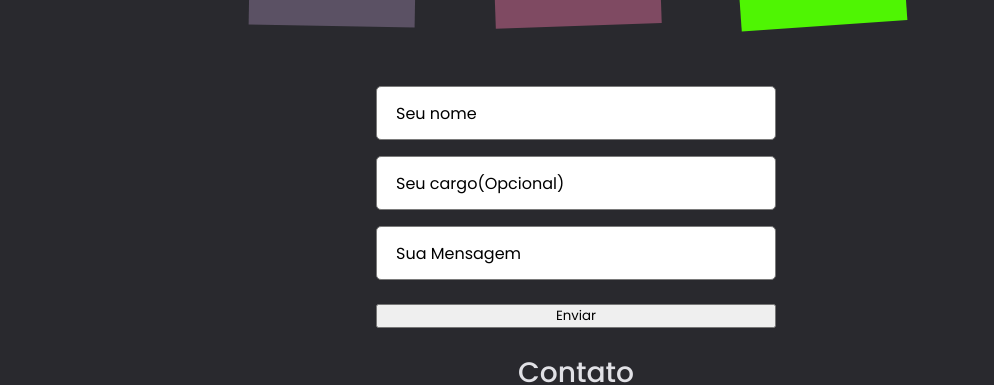
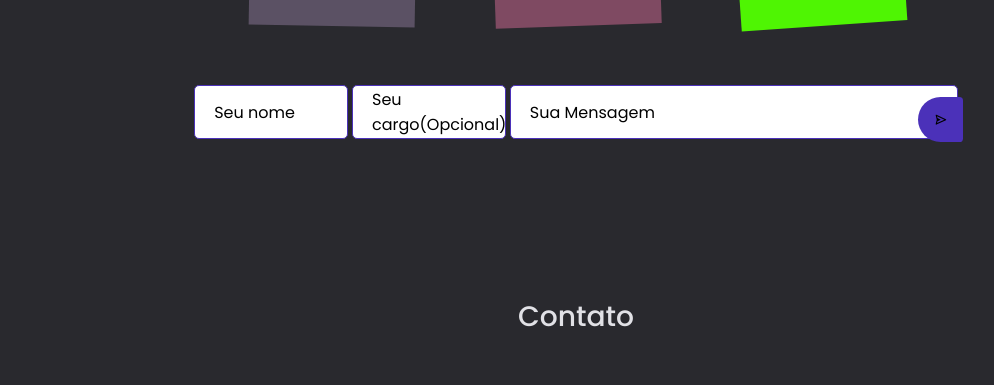
Before and after one commit to Brunogoniadis/PortifolioBrunoGoniadis, a React (Vite) app: page / in a window 1280 px wide. Shown: the part 3179-3564 px from the top of the page, without its empty margins (64-1058 px from the left). Built offline with nearby package versions, Linux system fonts and the light colour scheme.

Commit message:
Styled: Input PostIt

```diff
--- a/src/components/Input/styles.ts
+++ b/src/components/Input/styles.ts
@@ -6,11 +6,12 @@ export const Wrapper = styled.div`
     position: relative;
 `
 export const Icon = styled.div`
-    position: absolute;
-    top:-90%;
-    left: 88%;
-    transform: translateY(-50%);
+    position: relative;
+    bottom:3.2vh;
+    left: 72vh;
     z-index:1001;
+
+    display: flex;
 `
 
 export const Container = styled.div`
@@ -18,14 +19,13 @@ export const Container = styled.div`
     div {
         height: 54px;
 
-        width: 100%;
-        position: relative;
+        width: auto;
         display: flex;
-        align-items: center;
+        align-items: flex-start;
 
         color: black;
 
-        margin-top: 2vh;
+
         input {
             width: 100%;
             height: 100%;
@@ -35,15 +35,22 @@ export const Container = styled.div`
             display: flex;
             color: black;
             border-radius: 5px;
-            border-color: var(--color-border);
+            border-color: var(--color-secondary);
+            z-index: 20;
         :focus{
-            border: 2px solid var(--primary-color);
+            box-shadow: 0 0 20px var(--color-secondary);
+
+
+
         }
+
         }
         label {
             display: flex;
             align-items: center;
             height: 100%;
+            z-index: 20;
+            user-select: none;
 
             position: absolute;
             top: 0;
@@ -51,8 +58,9 @@ export const Container = styled.div`
             transition: top 0.5s, left 0.3s;
         }
         input:is(:focus, :not(:placeholder-shown)) + label {
-            top: -10px;
+            top: -20px;
             left: 10px;
+            user-select: none;
 
             height: fit-content;
             padding: 3px 10px;
--- a/src/pages/Contato/index.tsx
+++ b/src/pages/Contato/index.tsx
@@ -4,6 +4,7 @@ import { Container } from "./styles";
 import { useForm } from "react-hook-form";
 import { Input } from "../../components/Input";
 
+import {BiSend} from "react-icons/bi"
 
 
 export const Contato = () =>{
@@ -11,6 +12,8 @@ export const Contato = () =>{
         <Container>
             <h2>Deixe seu recado!</h2>
             <p>Quer deixar um elogio, tem sugestões de melhorias  no portfólio ou já participou de algum projeto comigo? Comenta aqui!</p>
+
+
             <div className="pinContainer">
 
                 <PostIt />
@@ -31,12 +34,14 @@ export const Contato = () =>{
 
             <div className="formContainer">
 
-                    <Input id="name" className="inputName" label="Seu nome" type="text"> </Input>
-                    <Input id="office" className="inputCargo" label="Seu cargo(Opcional)" type="text"></Input>
 
-                    <Input id= "message" className="inputMensager" label="Sua Mensagem" type="message"></Input>
-                    <button className="button" >Enviar</button>
+                    <div className="inputUserNameData">
+                        <Input id="name" className="inputName" label="Seu nome" type="text"> </Input>
+                        <Input id="office" className="inputCargo" label="Seu cargo(Opcional)" type="text"></Input>
+                        <Input id= "message" className="inputMensager" label="Sua Mensagem" type="message" ></Input>
 
+                    </div>
+                    <button><BiSend></BiSend></button>
 
             </div>
 
--- a/src/pages/Contato/styles.ts
+++ b/src/pages/Contato/styles.ts
@@ -24,11 +24,20 @@ export const Container = styled.div`
         height: 53vh;
         width: 60vw;
         margin-top: 5vh;
+        margin-bottom: -2vh;
 
         align-items: center;
         justify-content: center;
 
         display: grid;
+
+        ::-webkit-scrollbar{
+            width: 10px;
+            background-color: var(--color-primary);
+        }  ::-webkit-scrollbar-thumb {
+            background-color: var(--color-secondary);
+        }
+
 
         padding-top: 35px;
 
@@ -58,11 +67,10 @@ export const Container = styled.div`
 
     .formContainer{
 
-        width: 35%;
+        width: 60vw;
         height: 15vw;
 
 
-        margin-top: 5vh;
 
         display: flex;
         flex-direction: column;
@@ -72,15 +80,57 @@ export const Container = styled.div`
 
         margin-bottom: 8vh;
 
-        Input{
-            width: 50vh;
+
+
+        .inputUserNameData{
+            width: 60vw;
+            height: 6vw;
+            display: grid;
+
+            grid-template-columns: auto auto auto;
+
+            display: flex;
+            align-items: center;
+            justify-content: center;
+
+
+            justify-content: space-around;
+
+            .inputName{
+                width: 12vw;
+            }
+            .inputCargo{
+                width: 12vw;
+
+            }
+            .inputMensager{
+                width:35vw;
+            }
         }
+        Button{
+                background-color: var(--color-secondary);
+                width: 45px;
+                height: 45px;
 
-        Button{
+                position: relative;
 
-            margin-top: 5vh;
-            width: 50vh;
-        }
+                display: flex;
+                align-items: center;
+                justify-content: center;
+
+                top:-4.2vw;
+                left: 28.5vw;
+
+                z-index: 1001;
+
+                border: none;
+                border-radius: 50% 8% 8% 50%;
+
+                :hover{
+                    box-shadow: 0 0 20px var(--color-secondary);
+                }
+
+            }
     }
 
 `
```
